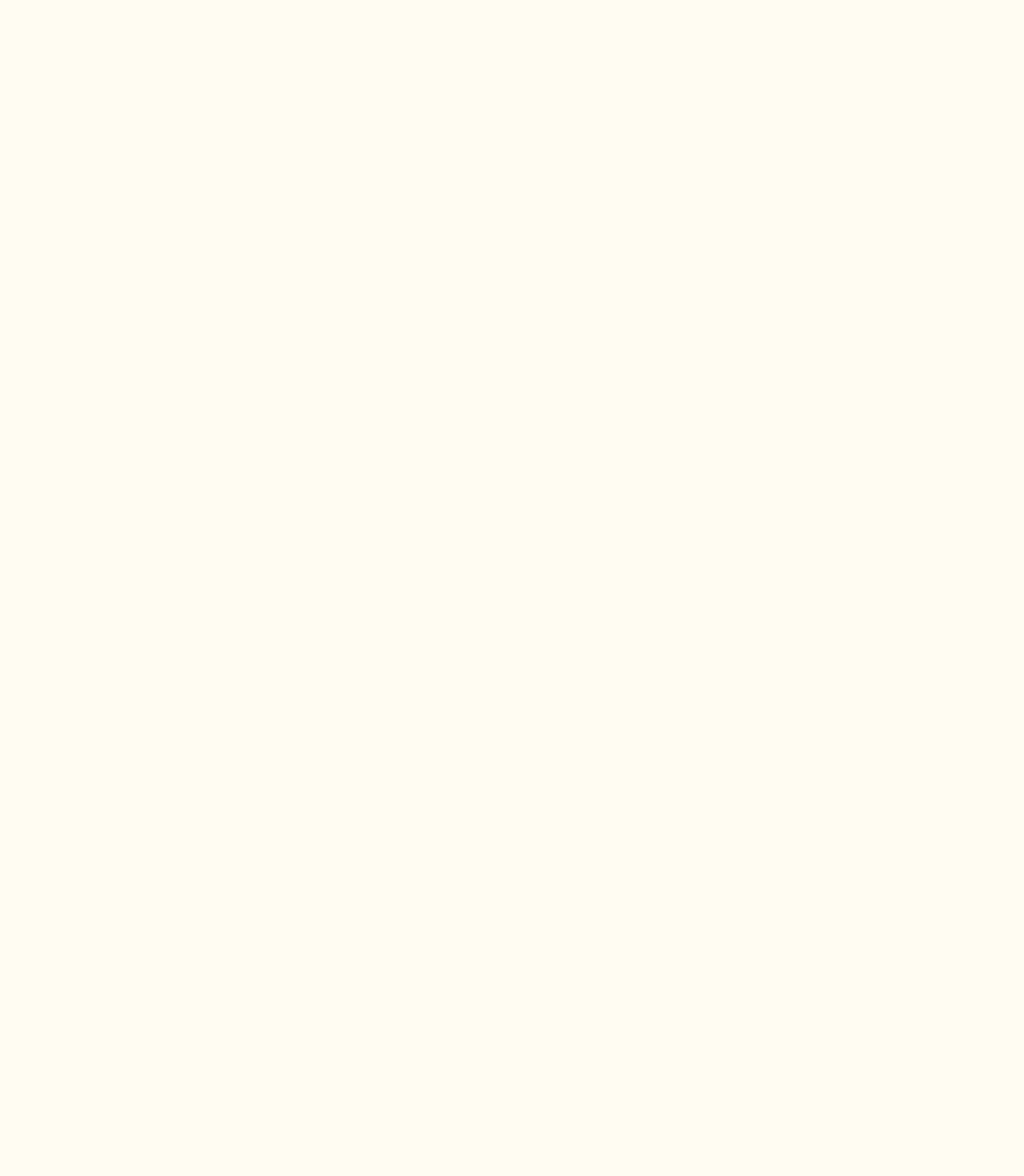
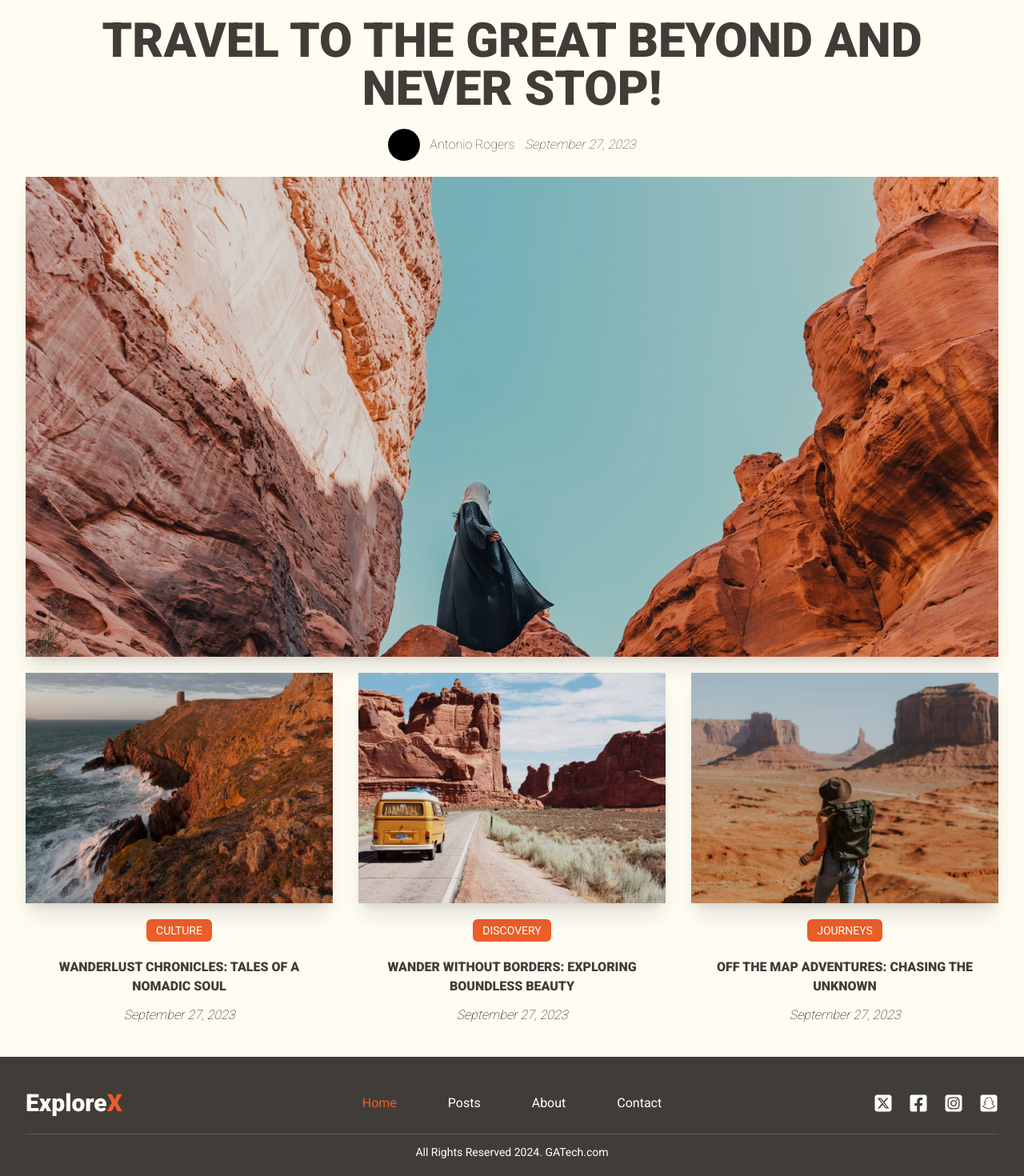
Before and after one commit to gabaal/ExploreX, a Next.js app: page / in a window 1280 px wide. Shown: the part 112-1582 px from the top of the page at 80% size. Before the commit the page ends 800 px from the top, so only its background shows below. Built offline with nearby package versions, Linux system fonts and the light colour scheme.

Commit message:
Hero complete

```diff
--- a/app/layout.tsx
+++ b/app/layout.tsx
@@ -2,6 +2,7 @@ import type { Metadata } from "next";
 import { Roboto } from "next/font/google";
 import "./globals.css";
 import Navbar from "@/components/shared/Navbar";
+import Footer from "@/components/shared/Footer";
 const roboto = Roboto({
   subsets: ["latin"],
   weight: ["100", "400", "700", "900"],
@@ -22,6 +23,7 @@ export default function RootLayout({
       <body className={`${roboto.className} overflow-x-hidden bg-light`}>
         <Navbar />
         {children}
+        <Footer />
       </body>
     </html>
   );
--- a/app/page.tsx
+++ b/app/page.tsx
@@ -1,5 +1,11 @@
+import Hero from "@/components/shared/Hero";
+
 const Home = () => {
-  return <div>Home</div>;
+  return (
+    <>
+      <Hero />
+    </>
+  );
 };
 
 export default Home;
--- /dev/null
+++ b/components/shared/Footer.tsx
@@ -0,0 +1,60 @@
+/* eslint-disable react-hooks/rules-of-hooks */
+"use client";
+
+import {
+  FaSquareXTwitter,
+  FaSquareInstagram,
+  FaSquareSnapchat,
+} from "react-icons/fa6";
+import { FaFacebookSquare } from "react-icons/fa";
+import useMenuActive from "@/hooks/useMenuActive";
+import { navLinks } from "@/constants";
+import Route from "../ui/Route";
+import Link from "next/link";
+
+const Footer = () => {
+  return (
+    <div className="w-full py-5 bg-tertiary mt-10">
+      <div className="w-[95%] mx-auto max-w-[1450px]">
+        <div className="py-5 border-b border-gray-300 border-opacity-20 flex justify-between items-center max-md:flex-col max-md:gap-8">
+          <div className="flex-1">
+            <Link href={"/"}>
+              <h1 className="text-3xl font-extrabold text-light">
+                Explore
+                <span className="text-primary">X</span>
+              </h1>
+            </Link>
+          </div>
+
+          <ul className="flex item-center justify-center gap-16 flex-1 text-white max-md:flex-col max-md:gap-5">
+            {navLinks.map((link, index) => {
+              const isActive = useMenuActive(link.route);
+              return (
+                <li key={index}>
+                  <Route
+                    route={link.route}
+                    label={link.label}
+                    isActive={isActive}
+                  />
+                </li>
+              );
+            })}
+          </ul>
+
+          <div className="flex gap-5 text-white flex-1 justify-end text-2xl">
+            <FaSquareXTwitter />
+            <FaFacebookSquare />
+            <FaSquareInstagram />
+            <FaSquareSnapchat />
+          </div>
+        </div>
+
+        <div className="w-full text-center mt-3 text-sm text-white">
+          <span>All Rights Reserved 2024. GATech.com</span>
+        </div>
+      </div>
+    </div>
+  );
+};
+
+export default Footer;
--- /dev/null
+++ b/components/shared/Hero.tsx
@@ -0,0 +1,75 @@
+import { blogData } from "@/constants/blogData";
+import Tag from "../ui/Tag";
+import Overlay from "../ui/Overlay";
+import Link from "next/link";
+import Image from "next/image";
+// import { PostTypes } from "@/types/postTypes";
+// import { formatDate } from "@/utils/formatDate";
+
+const Hero = () => {
+  const featuredPost = blogData.filter((blog) => blog.featured === true);
+  const topFeatured = featuredPost.slice(0, 1);
+  const bottomFeatured = featuredPost.slice(1, 4);
+
+  return (
+    <section className="relative">
+      <div className="w-[95%] mx-auto max-w-[1450px] z-1">
+        {topFeatured.map((post, id) => (
+          <article
+            key={post.id}
+            className="flex flex-col gap-5 mb-5 text-center relative"
+          >
+            <Tag text={post.tags} />
+            <h2 className="text-6xl font-extrabold uppercase text-tertiary">
+              {post.title}
+            </h2>
+            <div className="flex items-center gap-3 font-light text-tertiary justify-center">
+              <div className="w-10 h-10 rounded-full bg-black"></div>
+              <span>{post.authorName}</span>
+              <span className=" italic">{post.publishDate}</span>
+            </div>
+            <div className="relative max-h-[600px] overflow-hidden shadow-xl">
+              <img
+                src={post.image_path}
+                alt={`image for ${post.title}`}
+                className="object-cover w-full h-full"
+              />
+              <Overlay />
+            </div>
+          </article>
+        ))}
+        <div className="grid grid-cols-3 gap-8 max-lg:grid-cols-1">
+          {bottomFeatured.map((post) => (
+            <article
+              key={post.id}
+              className="flex flex-col gap-3 items-center text-center relative"
+            >
+              <Link className="w-full" href={`/blog/${post.id}`}>
+                <div className="relative  overflow-hidden h-72 shadow-xl w-full">
+                  {post.image_path && (
+                    <img
+                      src={post.image_path}
+                      alt={`image for ${post.title}`}
+                      className="object-cover w-full h-full"
+                    />
+                  )}
+                  <Overlay />
+                </div>
+              </Link>
+
+              <Tag text={post.tags} />
+              <h3 className="text-1xl font-extrabold uppercase text-tertiary px-5">
+                {post.title}
+              </h3>
+              <span className="font-light italic">
+                <span className=" italic">{post.publishDate}</span>
+              </span>
+            </article>
+          ))}
+        </div>
+      </div>
+    </section>
+  );
+};
+
+export default Hero;
--- a/components/shared/Navbar.tsx
+++ b/components/shared/Navbar.tsx
@@ -9,8 +9,29 @@ import { useEffect, useState } from "react";
 import clsx from "clsx";
 import MobileMenu from "./MobileMenu";
 import useMenuActive from "@/hooks/useMenuActive";
+import { useRouter } from "next/navigation";
 
 const Navbar = () => {
+  const [isScrolling, setIsScrolling] = useState(false);
+  const [openUserMenu, setOpenUserMenu] = useState(false);
+
+  const router = useRouter();
+
+  useEffect(() => {
+    const handleScroll = () => {
+      if (window.scrollY > 0) {
+        setIsScrolling(true);
+      } else {
+        setIsScrolling(false);
+      }
+    };
+    window.addEventListener("scroll", handleScroll);
+
+    return () => {
+      window.removeEventListener("scroll", handleScroll);
+    };
+  }, []);
+
   return (
     <nav className="py-4 w-full">
       <div className="w-[95%] mx-auto max-w-[1450px] flex  items-center justify-between  border-b border-gray-100">
--- /dev/null
+++ b/components/ui/Overlay.tsx
@@ -0,0 +1,7 @@
+const Overlay = () => {
+  return (
+    <div className="bg-black/10 w-full h-full absolute top-0 z-1 hover:bg-white/10 duration-500 cursor-pointer"></div>
+  );
+};
+
+export default Overlay;
--- /dev/null
+++ b/components/ui/Tag.tsx
@@ -0,0 +1,14 @@
+interface tagProps {
+  text: string;
+}
+const Tag = ({ text }: tagProps) => {
+  return (
+    <>
+      <span className="uppercase bg-primary py-1 px-3 text-white inline-block rounded-md text-sm self-center my-2">
+        {text}
+      </span>
+    </>
+  );
+};
+
+export default Tag;
```
